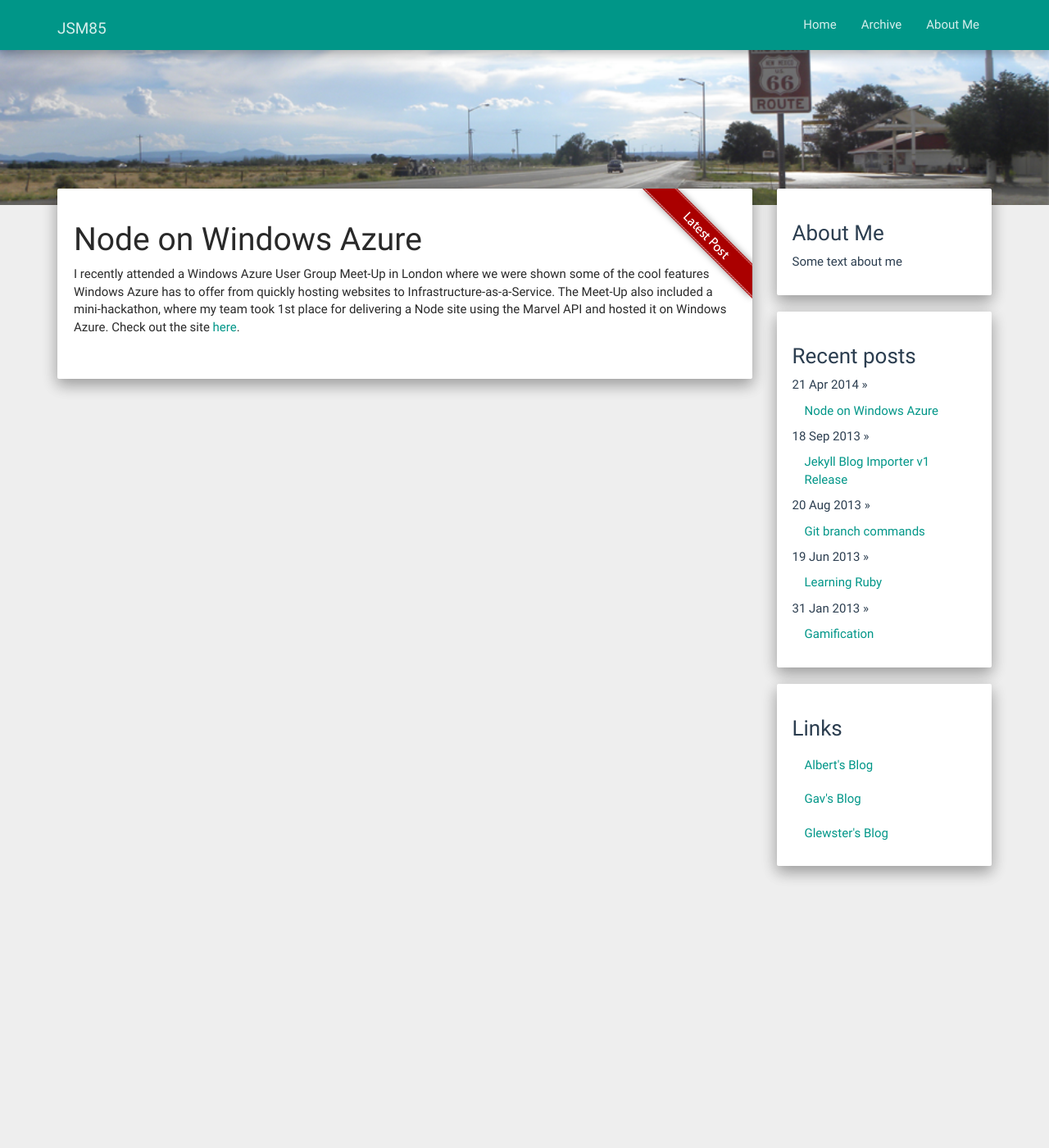
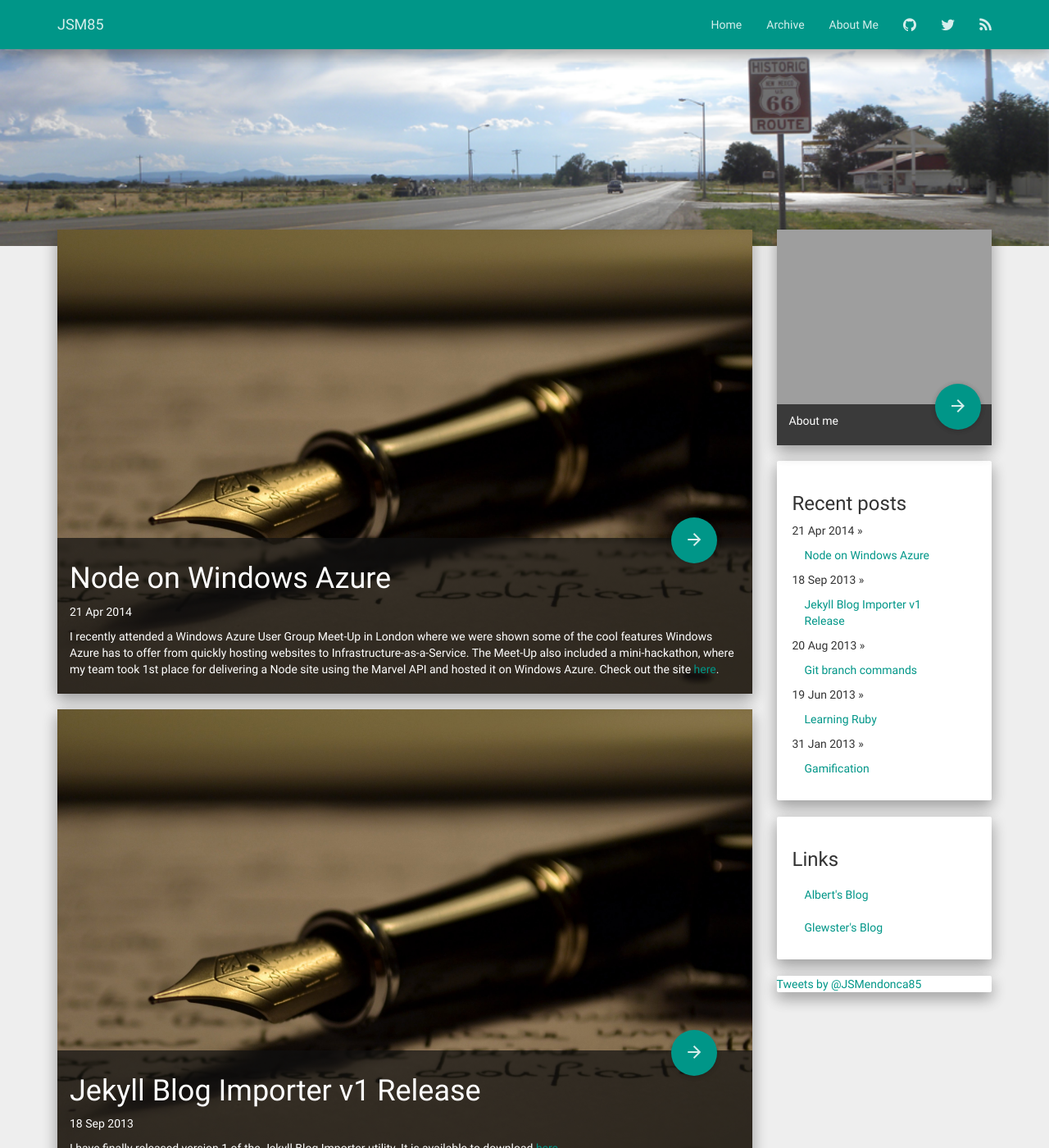
Before and after one commit to jsm85/jsm85.github.io, a Jekyll site: the page built from index.html, in a window 1280 px wide and 1400 px high. Shown: the whole window at 82% size. Built offline with Jekyll 4.4.1, drawn with Linux system fonts in a browser that asks for light colours; nearby versions of some CDN libraries; library files that are not in the unit come from our copies; Markdown is read by kramdown in place of the engine named in the settings; comment, search, counter and statistics services are not loaded; some of the changed text lies outside the part shown; grey boxes are pictures that could not be loaded.

Commit message:
Lots of refactoring.

```diff
--- a/_layouts/default.html
+++ b/_layouts/default.html
@@ -15,17 +15,19 @@
         <link rel="stylesheet" href="/css/syntax.css">
 
 
-    <!--link href="//maxcdn.bootstrapcdn.com/bootstrap/3.3.2/css/bootstrap.min.css" rel="stylesheet"-->
-    <link href="/lib/bootstrap/bootstrap.css" rel="stylesheet">
+        <link href="//maxcdn.bootstrapcdn.com/bootstrap/3.3.2/css/bootstrap.min.css" rel="stylesheet">
+        <link rel="stylesheet" href="//maxcdn.bootstrapcdn.com/font-awesome/4.3.0/css/font-awesome.min.css">
+        <!-- <link href="/lib/bootstrap/bootstrap.css" rel="stylesheet"> -->
         <!-- Include roboto.css to use the Roboto web font, material.css to include the theme and ripples.css to style the ripple effect -->
         <link href="/dist/css/roboto.min.css" rel="stylesheet">
         <link href="/dist/css/material.min.css" rel="stylesheet">
         <link href="/dist/css/ripples.min.css" rel="stylesheet">
         <link href="/css/style.css" rel="stylesheet">
+        <link href="/lib/font-awesome/font-awesome.css" rel="stylesheet">
     </head>
     <body>
 
-    <div class="navbar navbar-default navbar-fixed-top nav-shadow">
+        <div class="navbar navbar-default navbar-fixed-top shadow-z-2">
             <div class="container">
                 <div class="navbar-header">
                     <a class="navbar-brand" href="/">{{ site.title }}
@@ -36,7 +38,10 @@
                     <ul class="nav navbar-nav navbar-right">
                         <li><a href="/">Home</a></li>
                         <li><a href="/archive.html">Archive</a></li>
-                    <li><a href="/about.html">About Me</i></a></li>
+                        <li><a href="/about.html">About Me</a></li>
+                        <li><a href="http://github.com/{{ site.author.github_id }}/" target="_blank"><i class="fa fa-github fa-lg"></i></a></li>
+                        <li><a href="http://twitter.com/{{ site.author.twitter_id }}/" target="_blank"><i class="fa fa-twitter fa-lg"></i></a></li>
+                        <li><a href="/rss.xml" target="_blank"><i class="fa fa-rss fa-lg"></i></a></li>
                     </ul>
                 <!--ul class="nav navbar-nav navbar-right">
                     <li><a href="http://github.com/{{ site.author.github_id }}/" target="_blank"><i class="icon-github"></i></a></li>
@@ -55,18 +60,24 @@
 
         <div class="site">
 
-
             <div class="row row-offcanvas row-offcanvas-right">
 
                 <div class="col-xs-12 col-sm-9">
 
                     {{ content }}
+
                 </div>
                 <div class="col-xs-6 col-sm-3 sidebar-offcanvas-left" id="sidebar" role="navigation">
-                <div class="well sidebar-nav">
-                        <h3>About Me</h3>
-                        <p>Some text about me</p>
+
+                    <div class="card sidebar-nav no-border-card">
+                    <img src="https://avatars.githubusercontent.com/u/1835096?v=3" class="no-border-img">
+
+                        <div class="panel-footer">
+                            <a href="/about.html"><button class="btn btn-fab btn-raised btn-primary button-offset"><i class="mdi-navigation-arrow-forward"></i></button></a>
+                            <p>About me</p>
                         </div>
+                    </div>
+
                     <div class="well sidebar-nav">
                         <h3>Recent posts</h3>
                         <ul class="nav" id="posttree">
@@ -75,30 +86,32 @@
                             {% endfor %}
                         </ul>
                     </div>
+
                     <div class="well sidebar-nav">
                         <h3>Links</h3>
                         <ul class="nav">
                             <li><a href="http://devrabbithole.blogspot.co.uk/" target="_blank">Albert's Blog</a></li>
-                            <li><a href="http://fir3pho3nixx.blogspot.co.uk/" target="_blank">Gav's Blog</a></li>
                             <li><a href="http://glewster.wordpress.com/" target="_blank">Glewster's Blog</a></li>
                         </ul>
                     </div>
-<!-- <div class="well sidebar-nav">
+                    <div class="card sidebar-nav no-border-card">
                         <a class="twitter-timeline" data-dnt="true" href="https://twitter.com/JSMendonca85" data-widget-id="381406067462131712">Tweets by @JSMendonca85</a>
                         <script>!function(d,s,id){var js,fjs=d.getElementsByTagName(s)[0],p=/^http:/.test(d.location)?'http':'https';if(!d.getElementById(id)){js=d.createElement(s);js.id=id;js.src=p+"://platform.twitter.com/widgets.js";fjs.parentNode.insertBefore(js,fjs);}}(document,"script","twitter-wjs");</script>
                     </div>
-                </div> -->
+                </div>
             </div>
 
-            <div class="footer">
-                <div class="contact">
-                    <p>
-                    </p>
+
         </div>
     </div>
-        </div>
+
 </div>
 <!-- /container -->
+                    <!--nav class="navbar navbar-default navbar-static-bottom navbar-no-bottom-margin shadow-z-4">
+  <div class="container">
+
+  </div>
+</nav-->
 
 {% if site.google_analytics_tracking_id %}
 <!-- Analytics -->
@@ -117,10 +130,10 @@
 </script>
 {% endif %}
 
-        <!--script src="//code.jquery.com/jquery-1.10.2.min.js"></script-->
-        <!--script src="//maxcdn.bootstrapcdn.com/bootstrap/3.3.2/js/bootstrap.min.js"></script-->
-<script src="/lib/jquery/jquery.1.9.1.js"></script>
-<script src="/lib/bootstrap/bootstrap.js"></script>
+<script src="//code.jquery.com/jquery-1.10.2.min.js"></script>
+<script src="//maxcdn.bootstrapcdn.com/bootstrap/3.3.2/js/bootstrap.min.js"></script>
+<!-- <script src="/lib/jquery/jquery.1.9.1.js"></script> -->
+<!-- <script src="/lib/bootstrap/bootstrap.js"></script> -->
 
 <script src="/dist/js/ripples.min.js"></script>
 <script src="/dist/js/material.min.js"></script>
--- a/about.html
+++ b/about.html
@@ -4,7 +4,7 @@ title: About Me
 ---
 
 <div id="about" class="card">
-  <h1>About Me</h1>
+	<h1>About Me</h1>
 </br>
 <spac>Coming soon...</span>
 </div>
--- a/css/style.css
+++ b/css/style.css
@@ -26,24 +26,71 @@ body {
 }
 
 img{
-  max-width: 700px;
+  max-width: 100%;
 }
 
 .site{
   float: inherit;
   margin-top: -20px;
+  margin-bottom: 20px;
 }
 
 .banner-img{
   background:url(../assets/background.png) center center;
   background-size:cover;
-  height: 200px;
+  height: 250px;
 }
 
 .card {
   padding: 20px;
+  margin-bottom: 19px;
 }
 
 .nav-shadow {
-    box-shadow: 0 8px 10px 0 rgba(0,0,0,.1),0 3px 10px 0 rgba(0,0,0,.19);
+  box-shadow: 0 8px 10px 0 rgba(0,0,0,.1),0 3px 10px 0 rgba(0,0,0,.19);
 }
+
+.panel-footer {
+  padding: 10px 15px;
+  background-color: #f1f1f5;
+  border-top: 1px solid #eee;
+  border-bottom-right-radius: 3px;
+  border-bottom-left-radius: 3px;
+  border-radius: 0;
+  position: absolute;
+  bottom: 0;
+  left: 0;
+  right: 0;
+  border: 0;
+  background-color: rgba(17,17,17,.7);
+  border: 0;
+  color: white;
+}
+
+#footerwrap {
+  padding-top: 60px;
+  padding-bottom: 60px;
+  background: #384452;
+}
+
+.navbar-no-bottom-margin {
+  margin-bottom: 0px;
+}
+
+.no-border-card{
+  padding: 0px;
+}
+
+.no-border-img{
+  width: 100%;
+  background-repeat: no-repeat;
+  background-origin: center;
+  background-size: 100%
+}
+
+.button-offset{
+  position: absolute;
+  right: 5%;
+
+  top: -25px;
+}
--- a/index.html
+++ b/index.html
@@ -3,21 +3,17 @@ layout: default
 title: Index
 ---
 
-<script type="text/javascript">
+{% for post in site.posts limit:3 %}
+<div class="card no-border-card">
+    <img src="/assets/blog.jpg" class="about-me-img"/>
 
- // $.getJSON('https://api.github.com/users/{{ site.personal.github_id }}/repos?type=public', function(json) {
- //   $.each(json,function(i, value){
- //        $('#GitHubRepos').append('<div class="col-6 col-sm-6 col-lg-4"><h2>'+ value.name +'</h2><p>' + value.description + '</p><p><a class="btn btn-default" href="'+ value.html_url +'">View details</a></p></div>');
- //        });
-//});
 
-</script>
+	<div class="panel-footer">
+	<a href="{{ post.url }}"><button class="btn btn-fab btn-raised btn-primary button-offset"><i class="mdi-navigation-arrow-forward"></i></button></a>
 
-    <div class="card post">
-	<img class="latest-post-banner" src="/assets/latest_post.png" alt="Latest Post">
-    	{% for post in site.posts limit:1 %}
-        <h1>{{ post.title }}</h1>
-        <p>{{ post.excerpt }}</p>
-    </br>
-        {% endfor %}
-    </div>
+    	<h1>{{ post.title }}</h1>
+    	{{ post.date | date_to_string }}
+   		<p>{{ post.excerpt }}</p>
+	</div>
+</div>
+{% endfor %}
```
Also changed, not shown: _layouts/post.html (indentation only), archive.html (indentation only), assets/announcement.jpg (added), assets/blog.jpg (added), assets/tutorial.jpg (added). Lines whose indentation alone changed are shown as unchanged.
